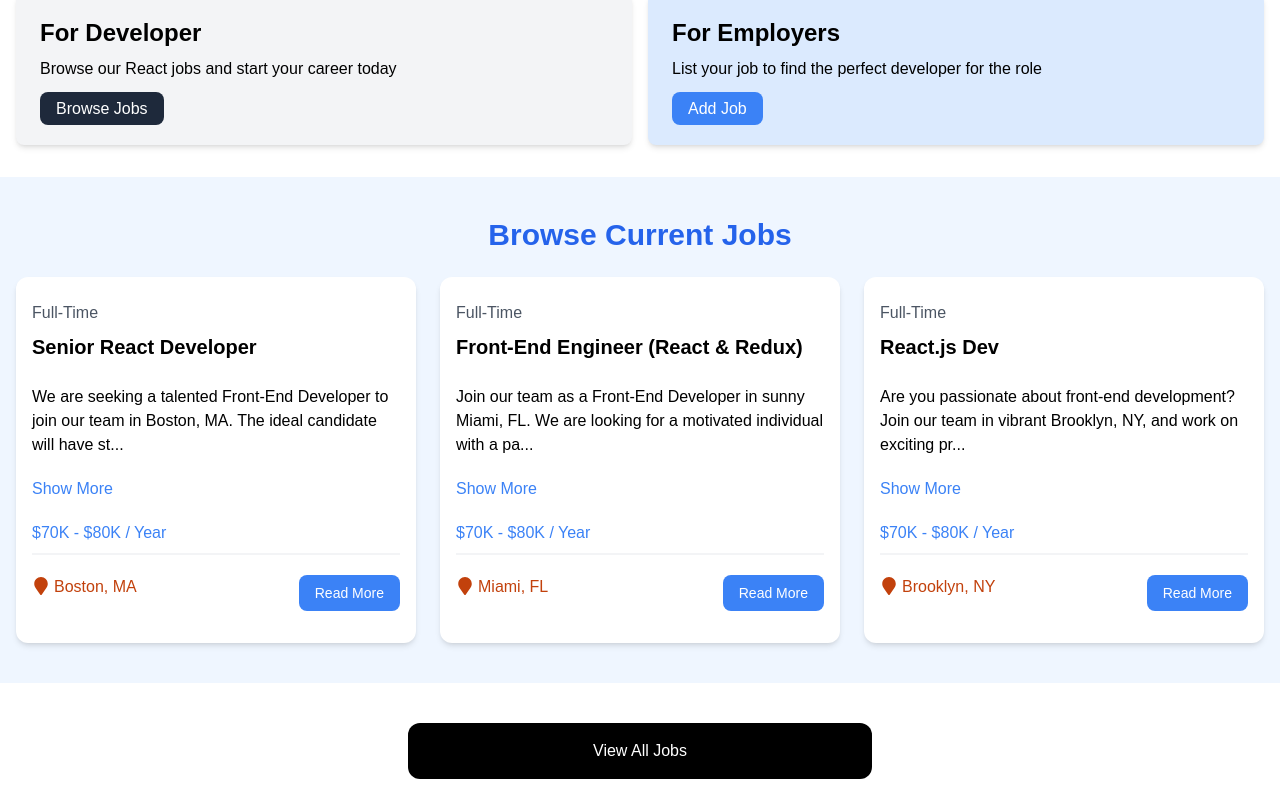
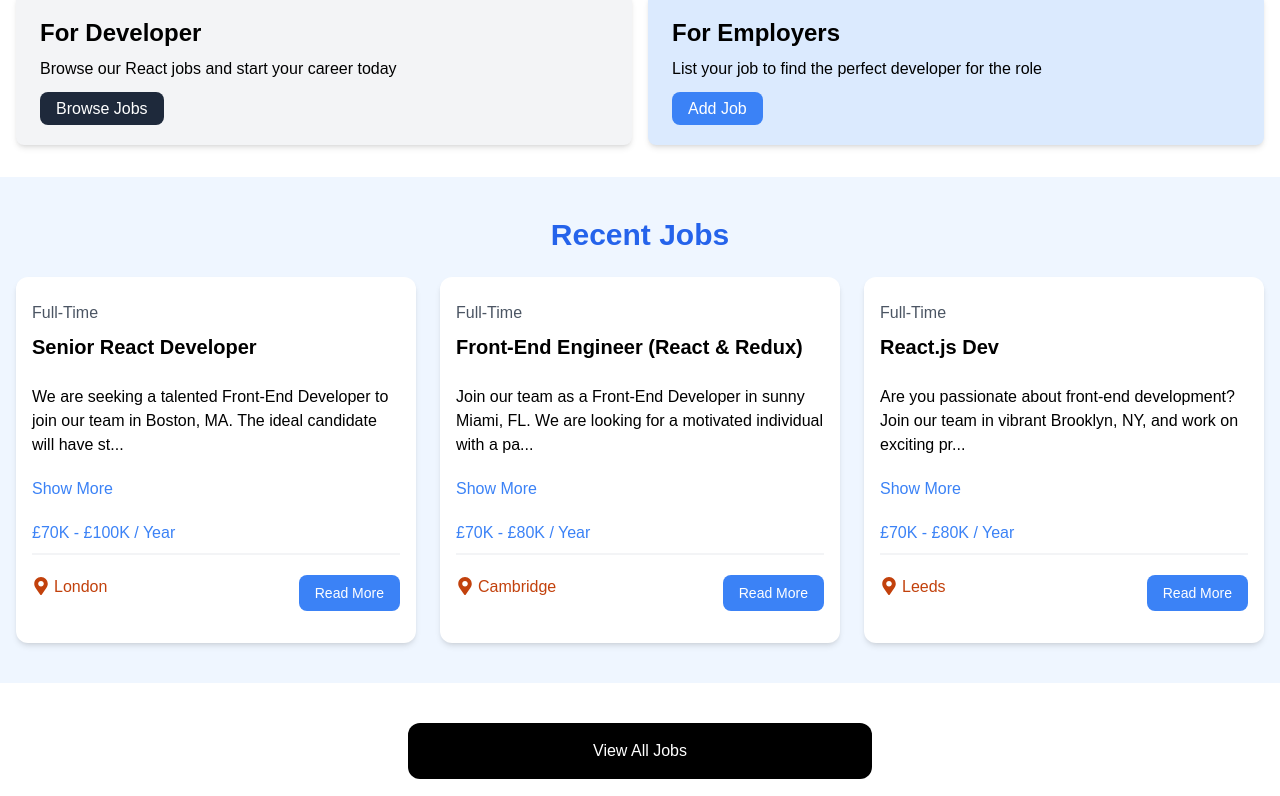
Before and after one commit to brunoFernandes21/react-job-board, a React (Vite) app: page / in a window 1280 px wide. Shown: the part 403-1199 px from the top of the page. Built offline with nearby package versions, Linux system fonts and the light colour scheme; data requests are answered from the project's data file.

Commit message:
add content to jobs page and make minor changes to jobListings component, make title dynamic

```diff
--- a/src/components/JobListing.jsx
+++ b/src/components/JobListing.jsx
@@ -1,5 +1,5 @@
 import { Link } from "react-router-dom";
-import { FaMapMarker } from "react-icons/fa";
+import { FaMapMarkerAlt } from "react-icons/fa";
 import { useState } from "react";
 
 const JobListening = ({ job }) => {
@@ -25,7 +25,7 @@ const JobListening = ({ job }) => {
         <div className="border border-gray-100 mb-5"></div>
         <div className="flex flex-col lg:flex-row justify-between mb-4">
           <div className="text-orange-700 mb-3">
-            <FaMapMarker className="inline text-lg mb-1 mr-1" />
+            <FaMapMarkerAlt className="inline text-lg mb-1 mr-1" />
             {job.location}
           </div>
           <Link
--- a/src/components/JobListings.jsx
+++ b/src/components/JobListings.jsx
@@ -8,7 +8,7 @@ import {
 } from "../features/jobs/jobsSlice";
 import { useEffect } from "react";
 
-const JobListings = () => {
+const JobListings = ( { isHome = false}) => {
   const jobs = useSelector(selectAllJobs);
   const dispatch = useDispatch();
 
@@ -26,8 +26,8 @@ const JobListings = () => {
   if (jobStatus === "loading") {
     content = <p className="text-white text-center text-xl">Loading jobs...</p>;
   } else if (jobStatus === "succeeded") {
-    const recentJobs = jobs.slice(0, 3);
-    content = recentJobs.map((job) =>
+    const jobListings = isHome ? jobs.slice(0, 3) : jobs;
+    content = jobListings.map((job) =>
     <JobListing key={job.id} job={job} />);
   } else if(jobStatus === 'failed') {
     content = <div className="text-white text-center text-xl">{error}</div>
@@ -36,7 +36,7 @@ const JobListings = () => {
     <section className="bg-blue-50 px-4 py-10 dark:bg-slate-800">
       <div className=" lg:container m-auto">
         <h2 className="text-3xl font-bold text-blue-600 mb-6 text-center dark:text-slate-100">
-          Browse Current Jobs
+          {isHome ? "Recent Jobs" : "Browse Jobs"}
         </h2>
         <div className="grid grid-cols-1 md:grid-cols-3 gap-6">{content}</div>
       </div>
--- a/src/jobs.json
+++ b/src/jobs.json
@@ -5,8 +5,8 @@
       "title": "Senior React Developer",
       "type": "Full-Time",
       "description": "We are seeking a talented Front-End Developer to join our team in Boston, MA. The ideal candidate will have strong skills in HTML, CSS, and JavaScript, with experience working with modern JavaScript frameworks such as React or Angular.",
-      "location": "Boston, MA",
-      "salary": "$70K - $80K",
+      "location": "London",
+      "salary": "£70K - £100K",
       "company": {
         "name": "NewTek Solutions",
         "description": "NewTek Solutions is a leading technology company specializing in web development and digital solutions. We pride ourselves on delivering high-quality products and services to our clients while fostering a collaborative and innovative work environment.",
@@ -18,9 +18,9 @@
       "id": "2",
       "title": "Front-End Engineer (React & Redux)",
       "type": "Full-Time",
-      "location": "Miami, FL",
+      "location": "Cambridge",
       "description": "Join our team as a Front-End Developer in sunny Miami, FL. We are looking for a motivated individual with a passion for crafting beautiful and responsive web applications. Experience with UI/UX design principles and a strong attention to detail are highly desirable.",
-      "salary": "$70K - $80K",
+      "salary": "£70K - £80K",
       "company": {
         "name": "Veneer Solutions",
         "description": "Veneer Solutions is a creative agency specializing in digital design and development. Our team is dedicated to pushing the boundaries of creativity and innovation to deliver exceptional results for our clients.",
@@ -32,9 +32,9 @@
       "id": "3",
       "title": "React.js Dev",
       "type": "Full-Time",
-      "location": "Brooklyn, NY",
+      "location": "Leeds",
       "description": "Are you passionate about front-end development? Join our team in vibrant Brooklyn, NY, and work on exciting projects that make a difference. We offer competitive compensation and a collaborative work environment where your ideas are valued.",
-      "salary": "$70K - $80K",
+      "salary": "£70K - £80K",
       "company": {
         "name": "Dolor Cloud",
         "description": "Dolor Cloud is a leading technology company specializing in digital solutions for businesses of all sizes. With a focus on innovation and customer satisfaction, we are committed to delivering cutting-edge products and services.",
@@ -47,8 +47,8 @@
       "title": "React Front-End Developer",
       "type": "Part-Time",
       "description": "Join our team as a Part-Time Front-End Developer in beautiful Pheonix, AZ. We are looking for a self-motivated individual with a passion for creating engaging user experiences. This position offers flexible hours and the opportunity to work remotely.",
-      "location": "Pheonix, AZ",
-      "salary": "$60K - $70K",
+      "location": "Liverpool",
+      "salary": "£60K - £70K",
       "company": {
         "name": "Alpha Elite",
         "description": "Alpha Elite is a dynamic startup specializing in digital marketing and web development. We are committed to fostering a diverse and inclusive workplace where creativity and innovation thrive.",
@@ -61,8 +61,8 @@
       "title": "Full Stack React Developer",
       "type": "Full-Time",
       "description": "Exciting opportunity for a Full-Time Front-End Developer in bustling Atlanta, GA. We are seeking a talented individual with a passion for building elegant and scalable web applications. Join our team and make an impact!",
-      "location": "Atlanta, GA",
-      "salary": "$90K - $100K",
+      "location": "Manchester",
+      "salary": "£90K - £100K",
       "company": {
         "name": "Browning Technologies",
         "description": "Browning Technologies is a rapidly growing technology company specializing in e-commerce solutions. We offer a dynamic and collaborative work environment where employees are encouraged to think creatively and innovate.",
@@ -75,8 +75,8 @@
       "title": "React Native Developer",
       "type": "Full-Time",
       "description": "Join our team as a Front-End Developer in beautiful Portland, OR. We are looking for a skilled and enthusiastic individual to help us create innovative web solutions. Competitive salary and great benefits package available.",
-      "location": "Portland, OR",
-      "salary": "$100K - $110K",
+      "location": "London",
+      "salary": "£100K - £110K",
       "company": {
         "name": "Port Solutions INC",
         "description": "Port Solutions is a leading technology company specializing in software development and digital marketing. We are committed to providing our clients with cutting-edge solutions and our employees with a supportive and rewarding work environment.",
--- a/src/pages/Homepage.jsx
+++ b/src/pages/Homepage.jsx
@@ -8,7 +8,7 @@ const Homepage = () => {
     <>
       <Hero />
       <HomeCards/>
-      <JobListings/>
+      <JobListings isHome={true}/>
       <ViewAllJobs/>
     </>
   );
--- a/src/pages/JobsPage.jsx
+++ b/src/pages/JobsPage.jsx
@@ -1,7 +1,10 @@
+import JobListings from "../components/JobListings"
 
 const JobsPage = () => {
   return (
-    <div className="dark:bg-slate-800 dark:text-slate-100 h-[91.3vh]" >Jobs</div>
+    <section className="bg-blue-50 px-4 py-6 dark:bg-slate-800 dark:text-slate-100">
+      <JobListings/>
+    </section>
   )
 }
 
```
